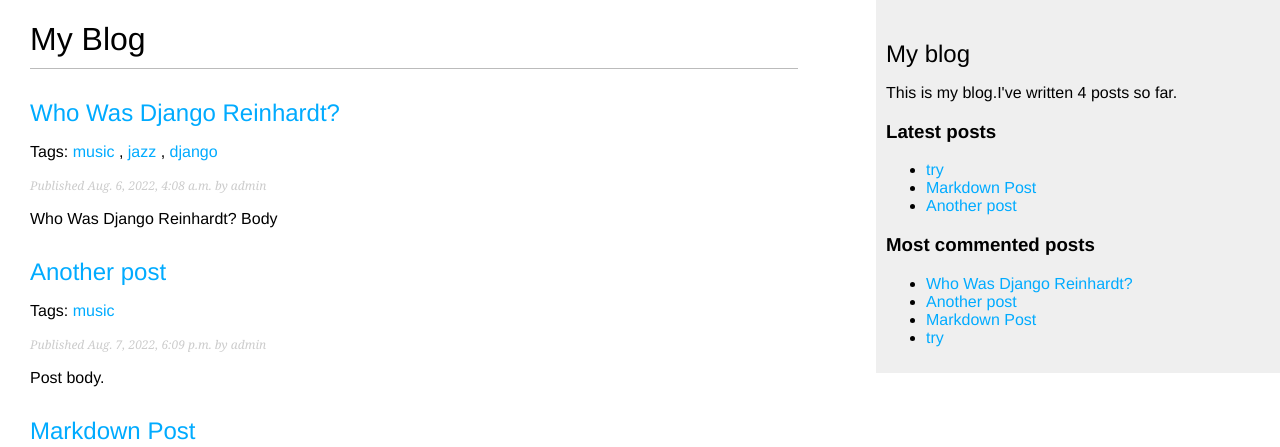
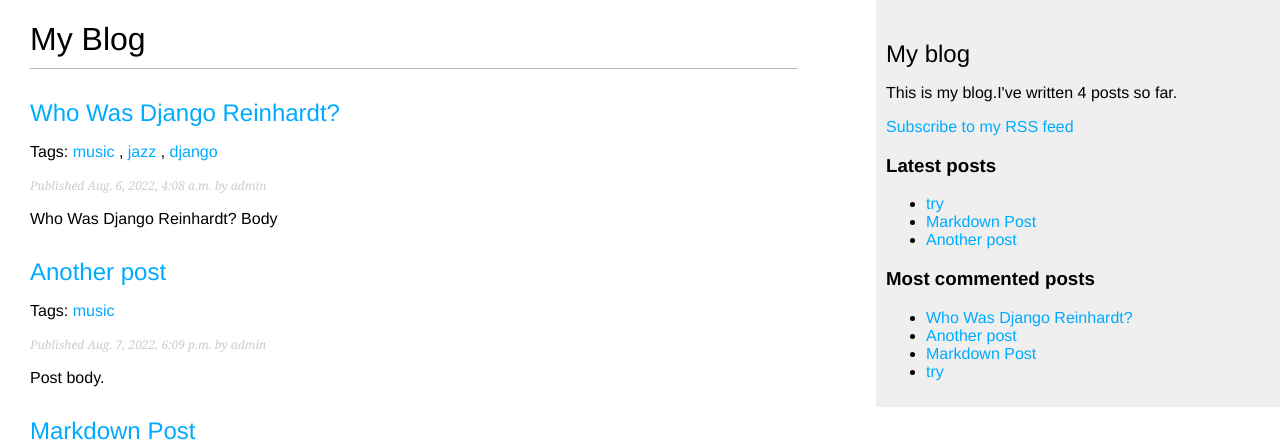
Before and after one commit to AnishBade/Blog-Application, a Django app: page /blog/ in a window 1280 px wide. Shown: the top 447 px of the page. Run offline with Django 4.2, Linux system fonts and the light colour scheme; data comes from the database, SQL or seed files in the repository; parts of the project's set-up code (start-up, migrations or seed data) failed here and were passed over.

Commit message:
subscription added

```diff
--- a/blog/templates/blog/base.html
+++ b/blog/templates/blog/base.html
@@ -14,6 +14,9 @@
         <div id="sidebar">
             <h2>My blog</h2>
             <p>This is my blog.I've written {% total_posts %} posts so far.</p>
+            <p>
+                <a href="{% url "blog:post_feed" %}">Subscribe to my RSS feed</a>
+            </p>
             <h3>Latest posts</h3>
             {% show_latest_posts 3 %}
             <h3>Most commented posts</h3>
--- a/blog/urls.py
+++ b/blog/urls.py
@@ -1,6 +1,6 @@
 from django.urls import path
 from . import views
-
+from .feeds import LatestPostsFeed
 app_name = 'blog'
 
 urlpatterns = [
@@ -13,4 +13,5 @@ urlpatterns = [
         name='post_detail'),
     path('<int:post_id>/share/', views.post_share, name='post_share'),
     path('tag/<slug:tag_slug>/',views.post_list, name='post_list_by_tag'),
+    path('feed/', LatestPostsFeed(), name='post_feed'),
 ]
```
